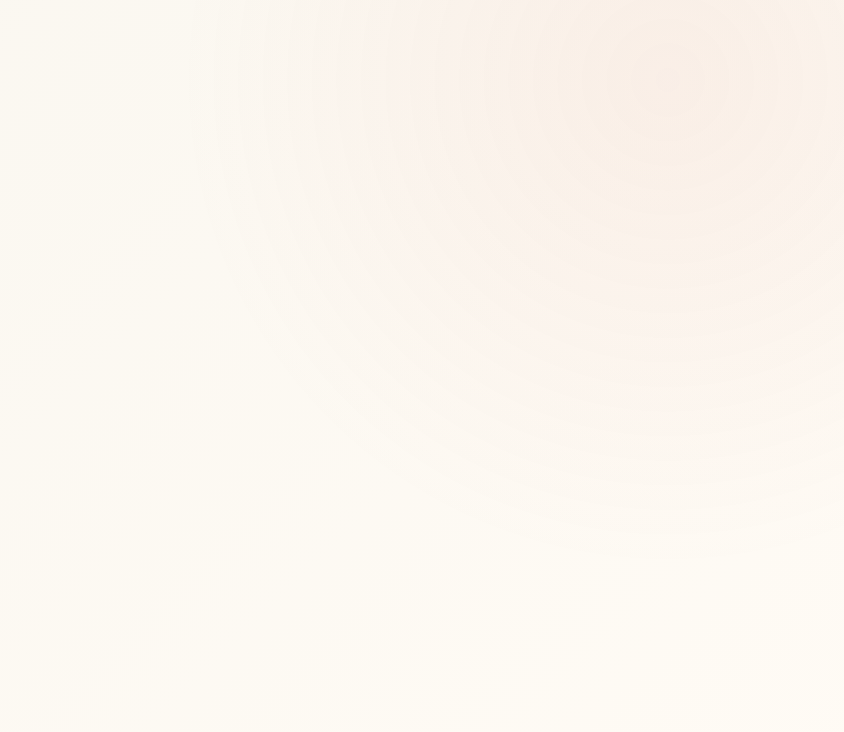
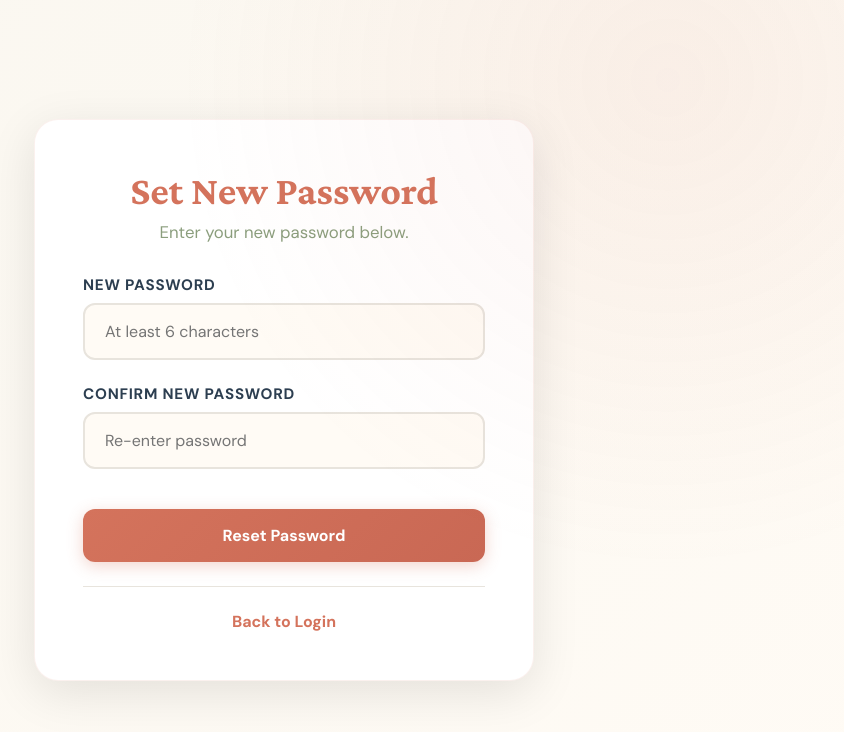
Before and after one commit to thunderdanp/declutter, a React (Create React App) app in the folder frontend/: page /reset-password/1 in a window 1280 px wide. Before the commit this address had no page. Shown: the top 732 px of the page, without its empty margins (356-1200 px from the left). Built offline with nearby package versions, Linux system fonts and the light colour scheme.

Commit message:
Add ResetPassword route for password reset links
Co-Authored-By: Claude Opus 4.5 <noreply@anthropic.com>

```diff
--- a/frontend/src/App.js
+++ b/frontend/src/App.js
@@ -4,6 +4,7 @@ import { ThemeProvider } from './context/ThemeContext';
 import Login from './pages/Login';
 import Register from './pages/Register';
 import ForgotPassword from './pages/ForgotPassword';
+import ResetPassword from './pages/ResetPassword';
 import Settings from './pages/Settings';
 import Dashboard from './pages/Dashboard';
 import PersonalityProfile from './pages/PersonalityProfile';
@@ -67,6 +68,9 @@ function App() {
         <Route path="/forgot-password" element={
           isAuthenticated ? <Navigate to="/dashboard" /> : <ForgotPassword />
         } />
+        <Route path="/reset-password/:token" element={
+          isAuthenticated ? <Navigate to="/dashboard" /> : <ResetPassword />
+        } />
         <Route path="/dashboard" element={
           isAuthenticated ? <Dashboard /> : <Navigate to="/login" />
         } />
--- /dev/null
+++ b/frontend/src/pages/ResetPassword.js
@@ -0,0 +1,113 @@
+import React, { useState } from 'react';
+import { Link, useParams, useNavigate } from 'react-router-dom';
+import './Auth.css';
+
+function ResetPassword() {
+  const [password, setPassword] = useState('');
+  const [confirmPassword, setConfirmPassword] = useState('');
+  const [loading, setLoading] = useState(false);
+  const [error, setError] = useState('');
+  const { token } = useParams();
+  const navigate = useNavigate();
+
+  const handleSubmit = async (e) => {
+    e.preventDefault();
+    setError('');
+
+    if (password.length < 6) {
+      setError('Password must be at least 6 characters long');
+      return;
+    }
+
+    if (password !== confirmPassword) {
+      setError('Passwords do not match');
+      return;
+    }
+
+    setLoading(true);
+
+    try {
+      const response = await fetch('/api/auth/reset-password', {
+        method: 'POST',
+        headers: { 'Content-Type': 'application/json' },
+        body: JSON.stringify({ token, password })
+      });
+
+      if (response.ok) {
+        alert('Password reset successful! You can now login with your new password.');
+        navigate('/login');
+      } else {
+        const data = await response.json();
+        setError(data.error || 'Failed to reset password. The link may be expired.');
+      }
+    } catch (error) {
+      console.error('Reset password error:', error);
+      setError('Failed to reset password. Please try again.');
+    } finally {
+      setLoading(false);
+    }
+  };
+
+  return (
+    <div className="auth-container">
+      <div className="auth-card">
+        <div className="auth-header">
+          <h1>Set New Password</h1>
+          <p>Enter your new password below.</p>
+        </div>
+
+        <form onSubmit={handleSubmit} className="auth-form">
+          {error && (
+            <div className="message message-error">
+              {error}
+            </div>
+          )}
+
+          <div className="form-group">
+            <label htmlFor="password">New Password</label>
+            <input
+              type="password"
+              id="password"
+              className="form-control"
+              value={password}
+              onChange={(e) => setPassword(e.target.value)}
+              required
+              minLength="6"
+              placeholder="At least 6 characters"
+            />
+          </div>
+
+          <div className="form-group">
+            <label htmlFor="confirmPassword">Confirm New Password</label>
+            <input
+              type="password"
+              id="confirmPassword"
+              className="form-control"
+              value={confirmPassword}
+              onChange={(e) => setConfirmPassword(e.target.value)}
+              required
+              minLength="6"
+              placeholder="Re-enter password"
+            />
+          </div>
+
+          <button
+            type="submit"
+            className="btn btn-primary btn-block"
+            disabled={loading}
+          >
+            {loading ? 'Resetting...' : 'Reset Password'}
+          </button>
+        </form>
+
+        <div className="auth-footer">
+          <p>
+            <Link to="/login">Back to Login</Link>
+          </p>
+        </div>
+      </div>
+    </div>
+  );
+}
+
+export default ResetPassword;
```
Also changed, not shown: 1 other file (tests, documents, lock files or other folders).
